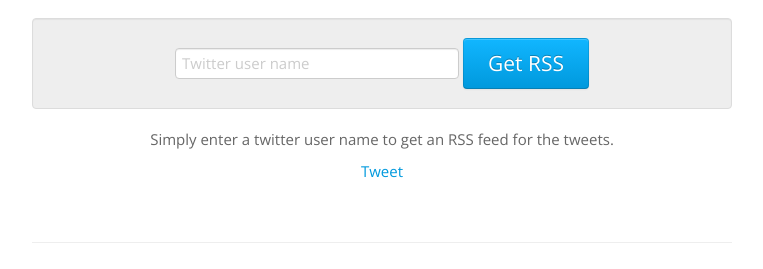
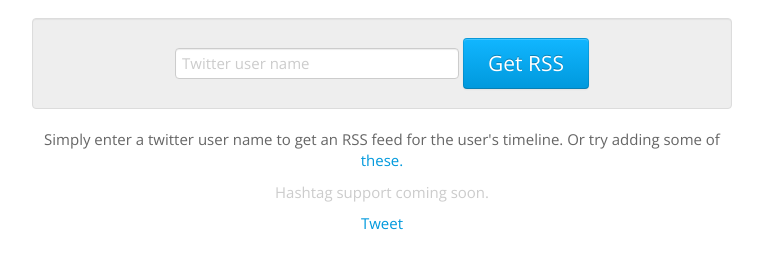
Before and after one commit to kesu/rss4twitter, a plain HTML site: page static/index.html in a window 1280 px wide. Shown: the part 385-654 px from the top of the page, without its empty margins (258-1021 px from the left). Drawn offline with nearby package versions, Linux system fonts and the light colour scheme.

Commit message:
Added link to popular accounts.

```diff
--- a/static/index.html
+++ b/static/index.html
@@ -89,10 +89,17 @@
           <a class="btn btn-primary" href="" onclick="parentNode.submit();return false;">Get RSS</a>
           <!-- <button type="submit" class="btn">Search</button> -->
         </form>
-        <p>Simply enter a twitter user name to get an RSS feed for the tweets.</p>
+        <p>Simply enter a twitter user name to get an RSS feed for the user's timeline. Or try adding some of <a href="https://twitter.com/who_to_follow/interests">these.</a></p>
+
+        <p class="muted">Hashtag support coming soon.</p>
+
 
         <!--Tweet this -->
+
         <a href="https://twitter.com/share" class="twitter-share-button" data-url="http://rss4twitter.appspot.com" data-text="Check this out - RSS generator for twitter">Tweet</a><script>!function(d,s,id){var js,fjs=d.getElementsByTagName(s)[0],p=/^http:/.test(d.location)?'http':'https';if(!d.getElementById(id)){js=d.createElement(s);js.id=id;js.src=p+'://platform.twitter.com/widgets.js';fjs.parentNode.insertBefore(js,fjs);}}(document, 'script', 'twitter-wjs');</script>
+
+
+
       </div>
       <hr>
       <!-- <div class="footer">
```
